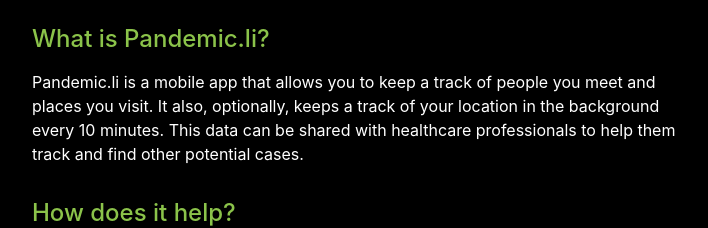
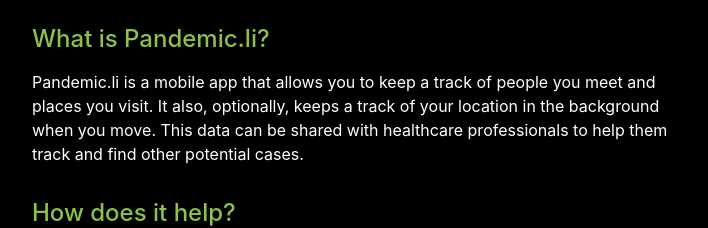
Before and after one commit to pandemicli/web, a Next.js app: page / in a window 1280 px wide. Shown: the part 125-353 px from the top of the page, without its empty margins (0-708 px from the left). Built offline with nearby package versions, Linux system fonts and the light colour scheme; a web font is replaced by a local one.

Commit message:
Copy updated

```diff
--- a/pages/index.tsx
+++ b/pages/index.tsx
@@ -27,8 +27,8 @@
         <p>
           Pandemic.li is a mobile app that allows you to keep a track of people
           you meet and places you visit. It also, optionally, keeps a track of
-          your location in the background every 10 minutes. This data can be
-          shared with healthcare professionals to help them track and find other
+          your location in the background when you move. This data can be shared
+          with healthcare professionals to help them track and find other
           potential cases.
         </p>
         <h2>How does it help?</h2>
```
